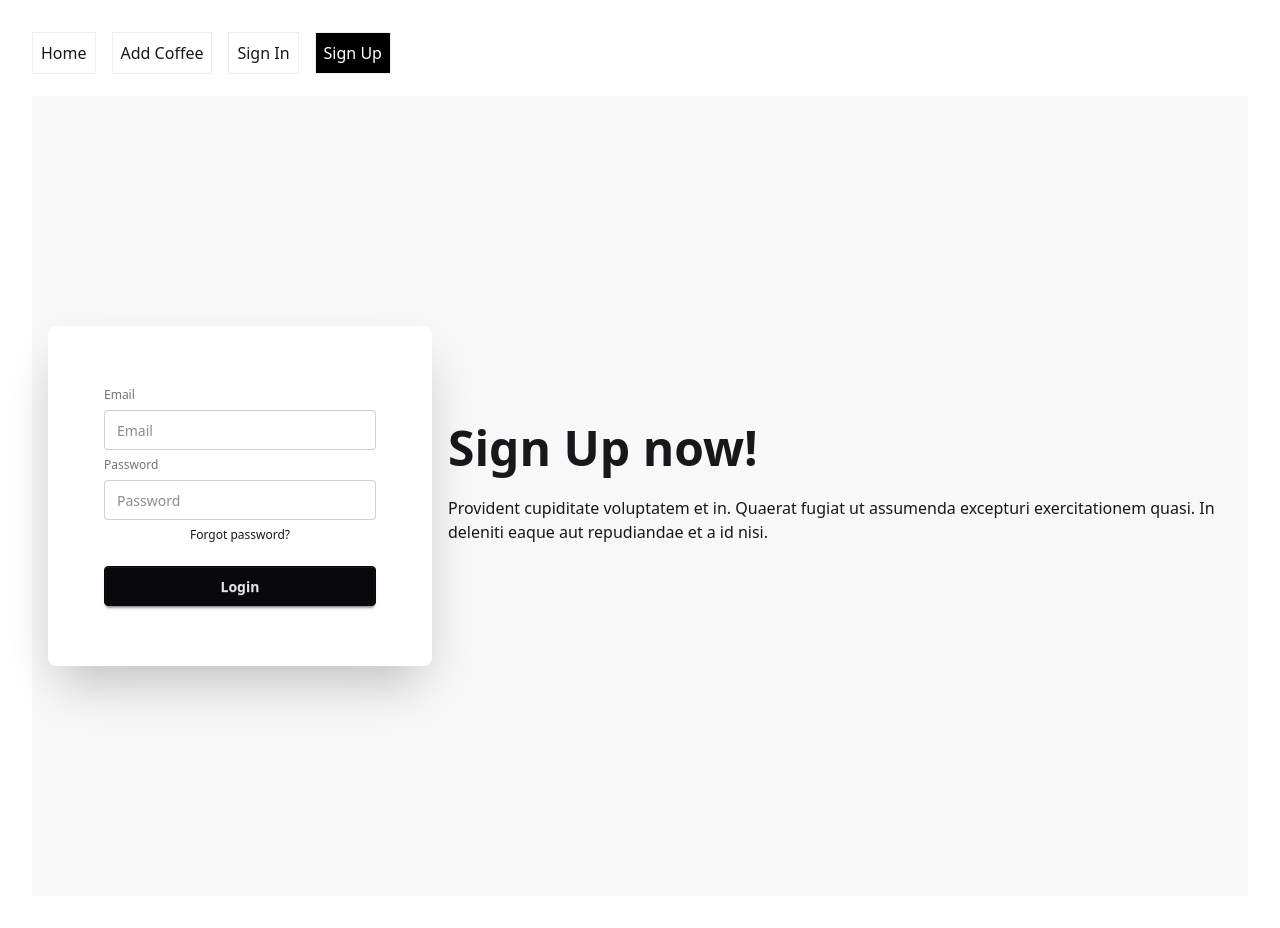
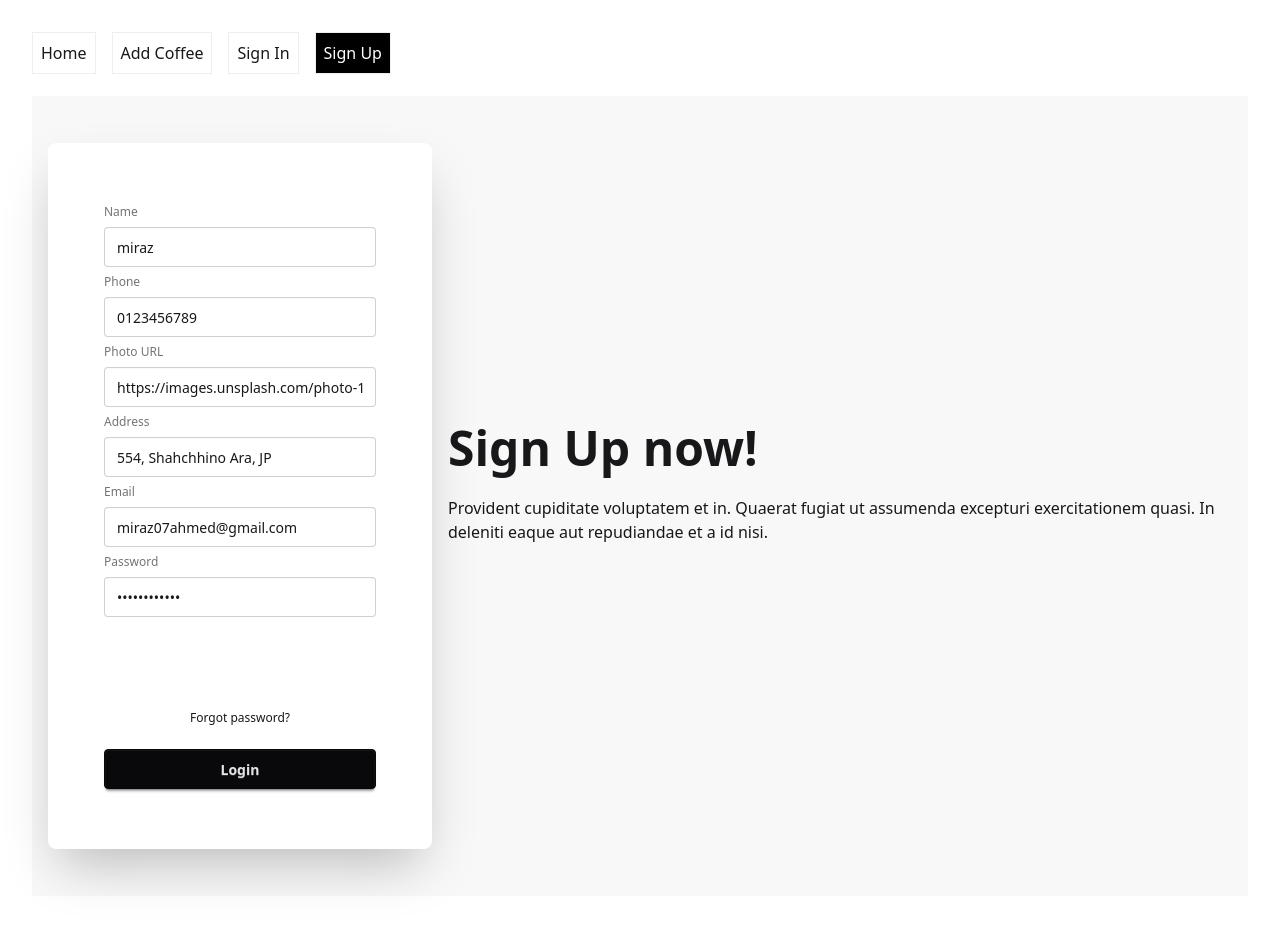
Before and after one commit to mirazahmeed/coffee-shop, a React (Vite) app: page /sign-up in a window 1280 px wide. Built offline with nearby package versions, Linux system fonts and the light colour scheme.

Commit message:
feat: Refactor user creation to return a promise from AuthProvider, handle it in singUp, and add new user detail inputs with password validation.

```diff
--- a/src/Contexts/AuthProvider.jsx
+++ b/src/Contexts/AuthProvider.jsx
@@ -4,18 +4,11 @@ import { auth } from "../firebase/firebase.init";
 import { createUserWithEmailAndPassword } from "firebase/auth";
 
 const AuthProvider = ({ children }) => {
+
+
+
 	const createUser = (email, password) => {
-		createUserWithEmailAndPassword(auth, email, password)
-			.then((userCredential) => {
-				// Signed up
-				const user = userCredential.user;
-				// ...
-			})
-			.catch((error) => {
-				const errorCode = error.code;
-				const errorMessage = error.message;
-				// ..
-			});
+		return createUserWithEmailAndPassword(auth, email, password);
 	};
 	const userInfo = {
 		createUser,
--- a/src/components/singUp.jsx
+++ b/src/components/singUp.jsx
@@ -1,9 +1,8 @@
 import React, { use } from "react";
 import AuthContext from "../Contexts/AuthContext";
 
-const singUp = ({ createUser }) => {
-	const userInfo = use(AuthContext);
-	console.log(userInfo);
+const singUp = () => {
+	const { createUser } = use(AuthContext);
 
 	const handleSignUp = (e) => {
 		e.preventDefault();
@@ -11,7 +10,17 @@ const singUp = ({ createUser }) => {
 		const formData = new FormData(form);
 		const email = formData.get("email");
 		const password = formData.get("password");
-		createUser(email, password);
+		createUser(email, password)
+			.then((userCredential) => {
+				// Signed up
+				const user = userCredential.user;
+				console.log(user);
+			})
+			.catch((error) => {
+				const errorCode = error.code;
+				const errorMessage = error.message;
+				console.log(errorCode, errorMessage);
+			});
 	};
 	return (
 		<div>
@@ -28,20 +37,66 @@ const singUp = ({ createUser }) => {
 					<div className="card bg-base-100 w-full max-w-sm shrink-0 shadow-2xl">
 						<div className="card-body">
 							<form onSubmit={handleSignUp} className="fieldset">
+								<label className="label">Name</label>
+								<input
+									type="name"
+									className="input"
+									placeholder="Name"
+									name="name"
+									defaultValue="miraz"
+								/>
+								<label className="label">Phone</label>
+								<input
+									type="phone"
+									className="input"
+									placeholder="Phone"
+									name="phone"
+									defaultValue="0123456789"
+								/>
+								<label className="label">Photo URL</label>
+								<input
+									type="photo"
+									className="input"
+									placeholder="Photo URL"
+									name="photo"
+									defaultValue="https://images.unsplash.com/photo-1602992708529-c9fdb12905c9?q=80&w=1170&auto=format&fit=crop&ixlib=rb-4.1.0&ixid=M3wxMjA3fDB8MHxwaG90by1wYWdlfHx8fGVufDB8fHx8fA%3D%3D"
+								/>
+								<label className="label">Address</label>
+								<input
+									type="address"
+									className="input"
+									placeholder="Address"
+									name="address"
+									defaultValue="554, Shahchhino Ara, JP"
+								/>
 								<label className="label">Email</label>
 								<input
 									type="email"
 									className="input"
 									placeholder="Email"
 									name="email"
+									defaultValue="miraz07ahmed@gmail.com"
 								/>
 								<label className="label">Password</label>
 								<input
 									type="password"
-									className="input"
+									className="input validator"
+									required
 									placeholder="Password"
-									name="password"
+									minLength="8"
+									pattern="(?=.*\d)(?=.*[a-z])(?=.*[A-Z]).{8,}"
+									title="Must be more than 8 characters, including number, lowercase letter, uppercase letter"
+									defaultValue="Mm12345678*#"
 								/>
+								<p className="validator-hint">
+									Must be more than 8 characters, including
+									<br />
+									At least one number
+									<br />
+									At least one lowercase letter
+									<br />
+									At least one uppercase letter
+								</p>
 								<div>
 									<a className="link link-hover">
 										Forgot password?
```
